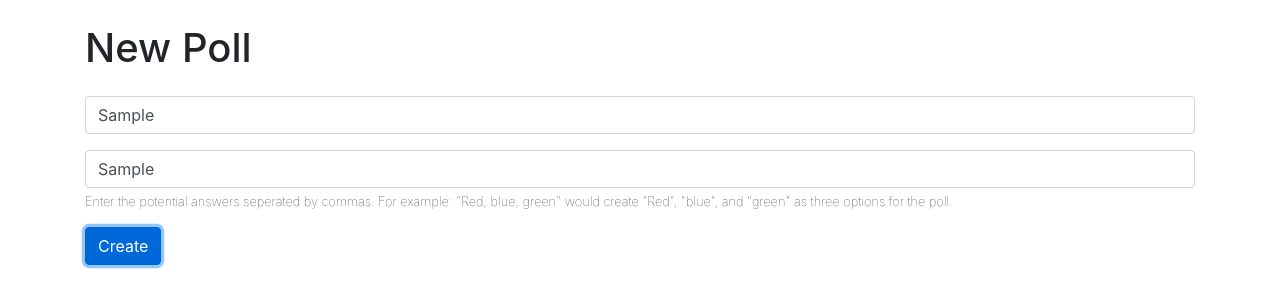
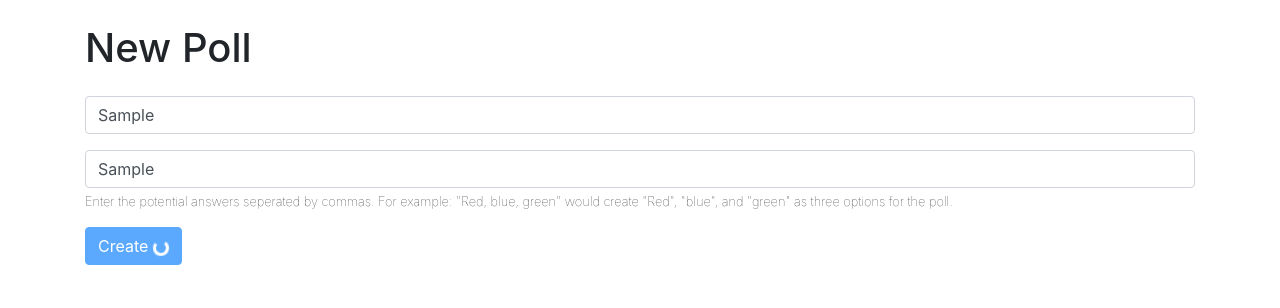
Before and after one commit to aprofeit/polls, a Next.js app: page / in a window 1280 px wide. Both pictures are taken after typing "Sample", "Sample" into the empty fields and a click on the button "Create". Shown: the top 308 px of the page. Built offline with nearby package versions, Linux system fonts and the light colour scheme.

Commit message:
add spinner on submit

```diff
--- a/package.json
+++ b/package.json
@@ -11,7 +11,7 @@
     "react-dom": "^16.13.1"
   },
   "scripts": {
-    "dev": "next",
+    "dev": "next -p 3001",
     "build": "next build",
     "start": "NODE_ENV=production next start"
   }
--- a/pages/index.js
+++ b/pages/index.js
@@ -1,6 +1,7 @@
 import Layout from '../components/layout';
 import Form from 'react-bootstrap/Form'
 import Button from 'react-bootstrap/Button'
+import Spinner from 'react-bootstrap/Spinner'
 
 export default class Index extends React.Component {
   state = {
@@ -12,10 +13,7 @@ export default class Index extends React.Component {
   handleSubmit = (e) => {
     e.preventDefault()
 
-    console.log({
-      question: this.state.question,
-      answers: this.state.answers
-    })
+    this.setState({submitted: true})
   }
 
   handleQuestionChange = (e) => {
@@ -46,8 +44,8 @@ export default class Index extends React.Component {
             <Form.Text className="font-weight-lighter">Enter the potential answers seperated by commas. For example: "Red, blue, green" would create "Red", "blue", and "green" as three options for the poll.</Form.Text>
           </Form.Group>
 
-          <Button variant="primary" type="submit">
-            Create
+          <Button variant="primary" type="submit" disabled={this.state.submitted}>
+            Create {this.state.submitted && <Spinner animation="border" size="sm" />}
           </Button>
         </Form>
       </Layout>
```
